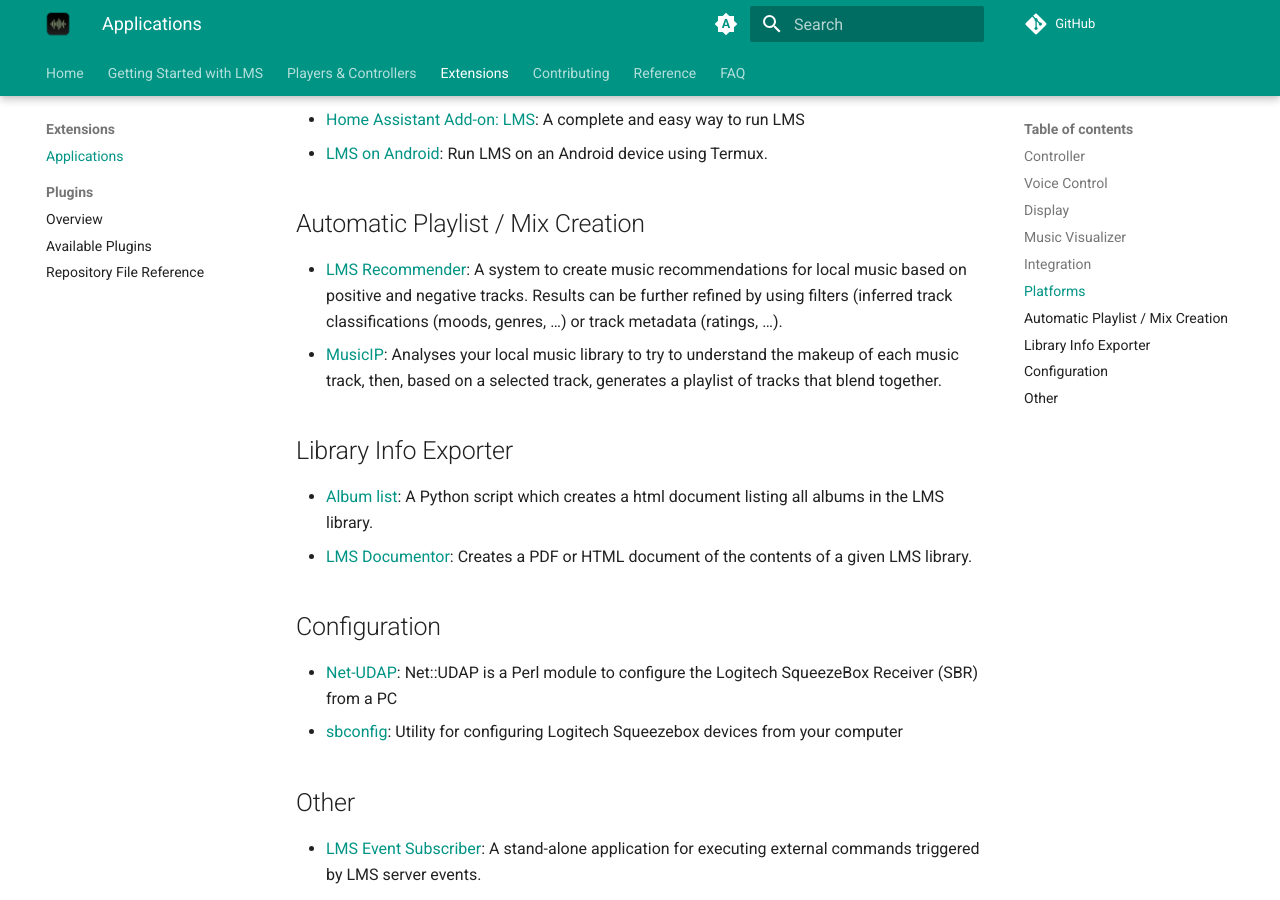
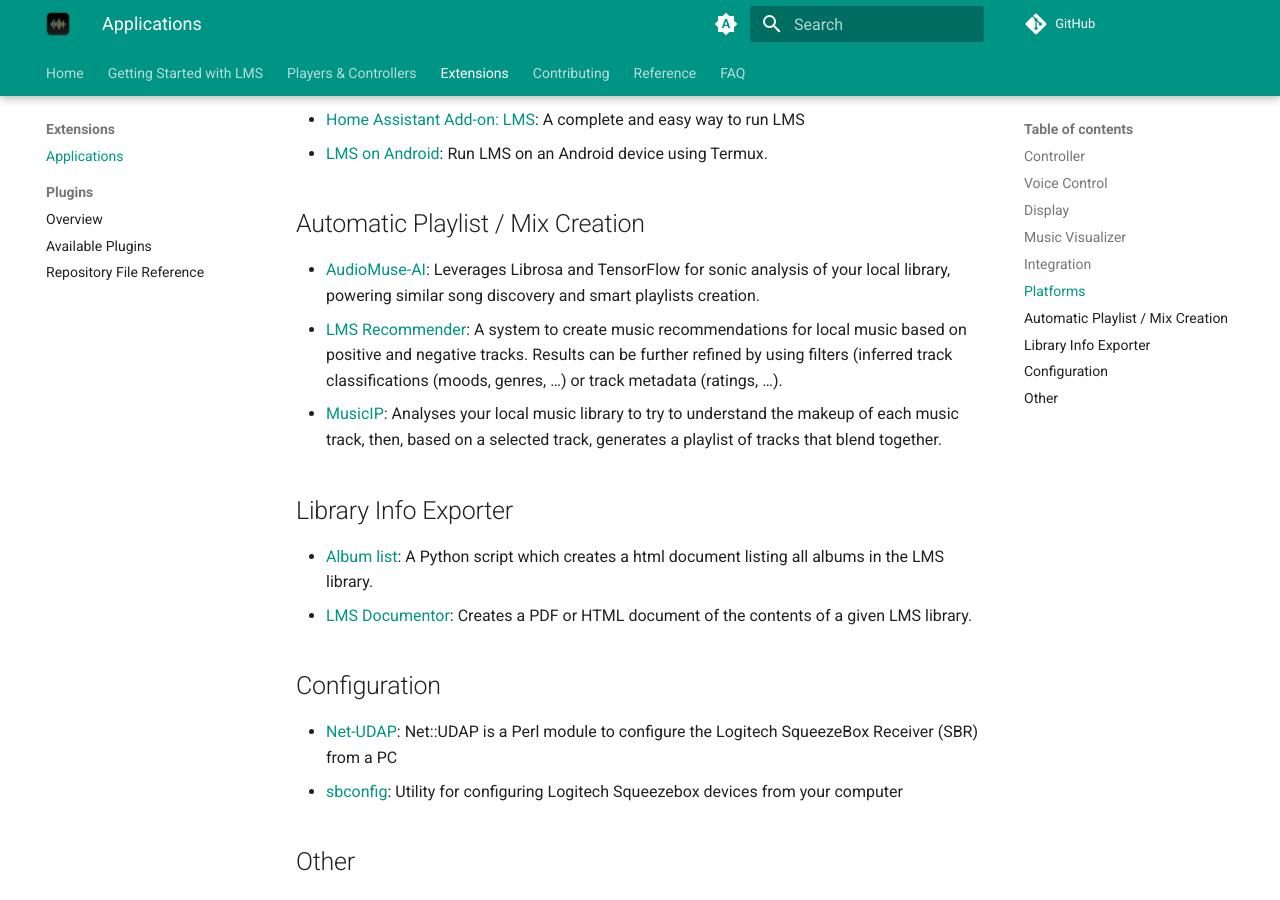
Before and after one commit to LMS-Community/lms-community.github.io, an MkDocs documentation site: the page built from docs/extensions/applications/index.md, in a window 1280 px wide and 900 px high, scrolled down 1671 px. Built offline with MkDocs 1.6.1 and Material for MkDocs 9.7.7, drawn with Linux system fonts in a browser that asks for light colours; a script that is not in the unit is left out; plug-ins that fetch from the network failed and are left out; comment, search, counter and statistics services are not loaded.

Commit message:
Add AudioMuse-AI to playlist creation section

```diff
--- a/docs/extensions/applications/index.md
+++ b/docs/extensions/applications/index.md
@@ -46,6 +46,7 @@
 - [LMS on Android](https://forums.lyrion.org/forum/user-forums/general-discussion/1674045): Run LMS on an Android device using Termux.
 
 ## Automatic Playlist / Mix Creation
+- [AudioMuse-AI](https://github.com/NeptuneHub/AudioMuse-AI): Leverages Librosa and TensorFlow for sonic analysis of your local library, powering similar song discovery and smart playlists creation.
 - [LMS Recommender](https://www.nexus0.net/pub/sw/lmsrecommender/): A system to create music recommendations for local music based on positive and negative tracks. Results can be further refined by using filters (inferred track classifications (moods, genres, …) or track metadata (ratings, …).
 - [MusicIP](https://www.spicefly.com/section.php?section=musicip): Analyses your local music library to try to understand the makeup of each music track, then, based on a selected track, generates a playlist of tracks that blend together.
 
```
